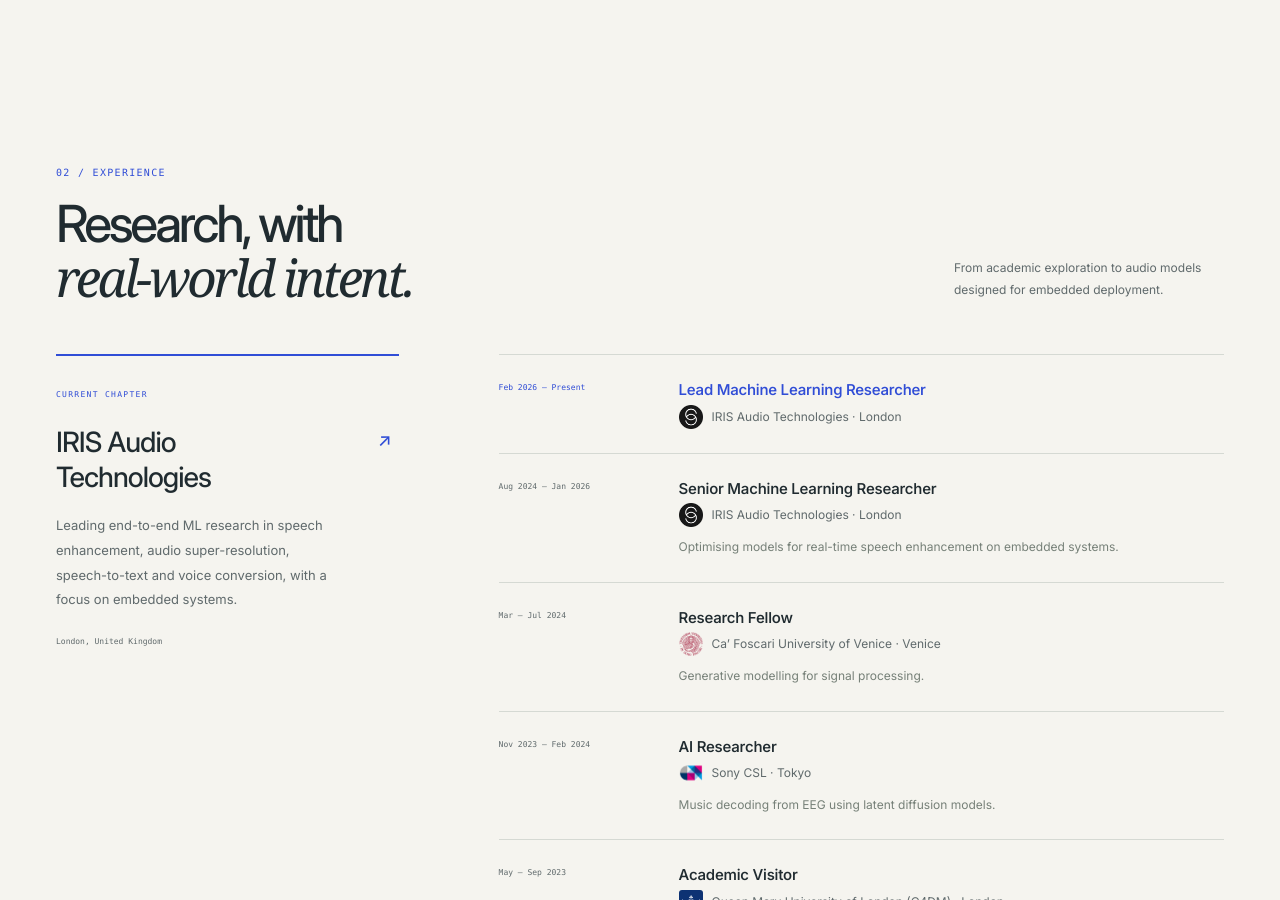
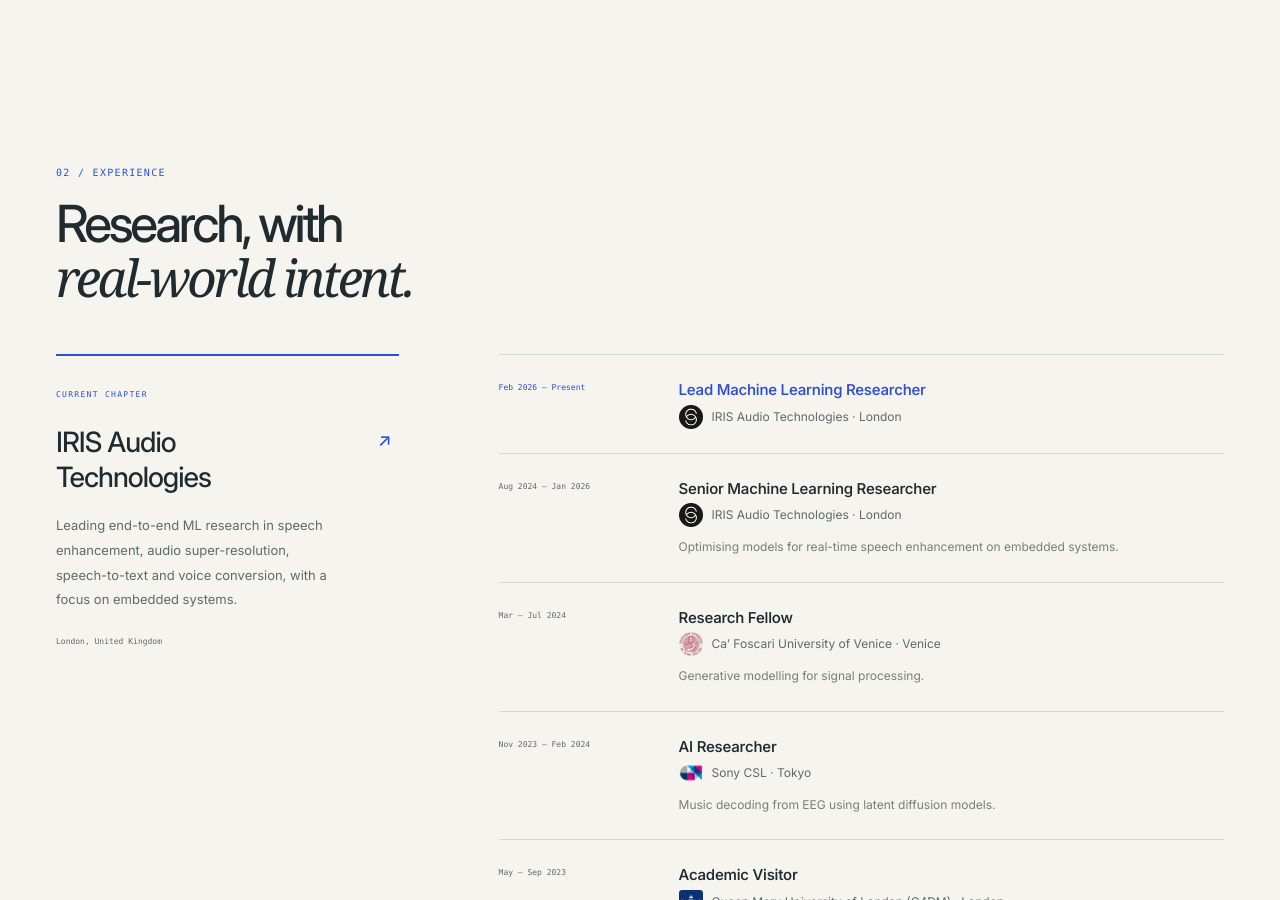
Before and after one commit to EmilianPostolache/site, a Jekyll site: the page docs/index.html, which Jekyll copies as it is, in a window 1280 px wide and 900 px high, scrolled down 1636 px. Built offline with Jekyll 4.4.1, drawn with Linux system fonts in a browser that asks for light colours.

Commit message:
Add files via upload

```diff
--- a/docs/index.html
+++ b/docs/index.html
@@ -98,7 +98,7 @@
 
 
     <section class="section wrap experience-section" id="experience" aria-labelledby="experience-title">
-      <div class="section-heading"><div><p class="eyebrow">02 / Experience</p><h2 id="experience-title">Research, with<br><em>real-world intent.</em></h2></div><p class="heading-aside">From academic exploration to audio models designed for embedded deployment.</p></div>
+      <div class="section-heading"><div><p class="eyebrow">02 / Experience</p><h2 id="experience-title">Research, with<br><em>real-world intent.</em></h2></div></div>
       <div class="experience-layout">
         <aside class="experience-aside"><span class="small-label">CURRENT CHAPTER</span><h3>IRIS Audio<br>Technologies<span aria-hidden="true">↗</span></h3><p>Leading end-to-end ML research in speech enhancement, audio super-resolution, speech-to-text and voice conversion, with a focus on embedded systems.</p><span class="location">London, United Kingdom</span></aside>
         <div class="timeline">
```
